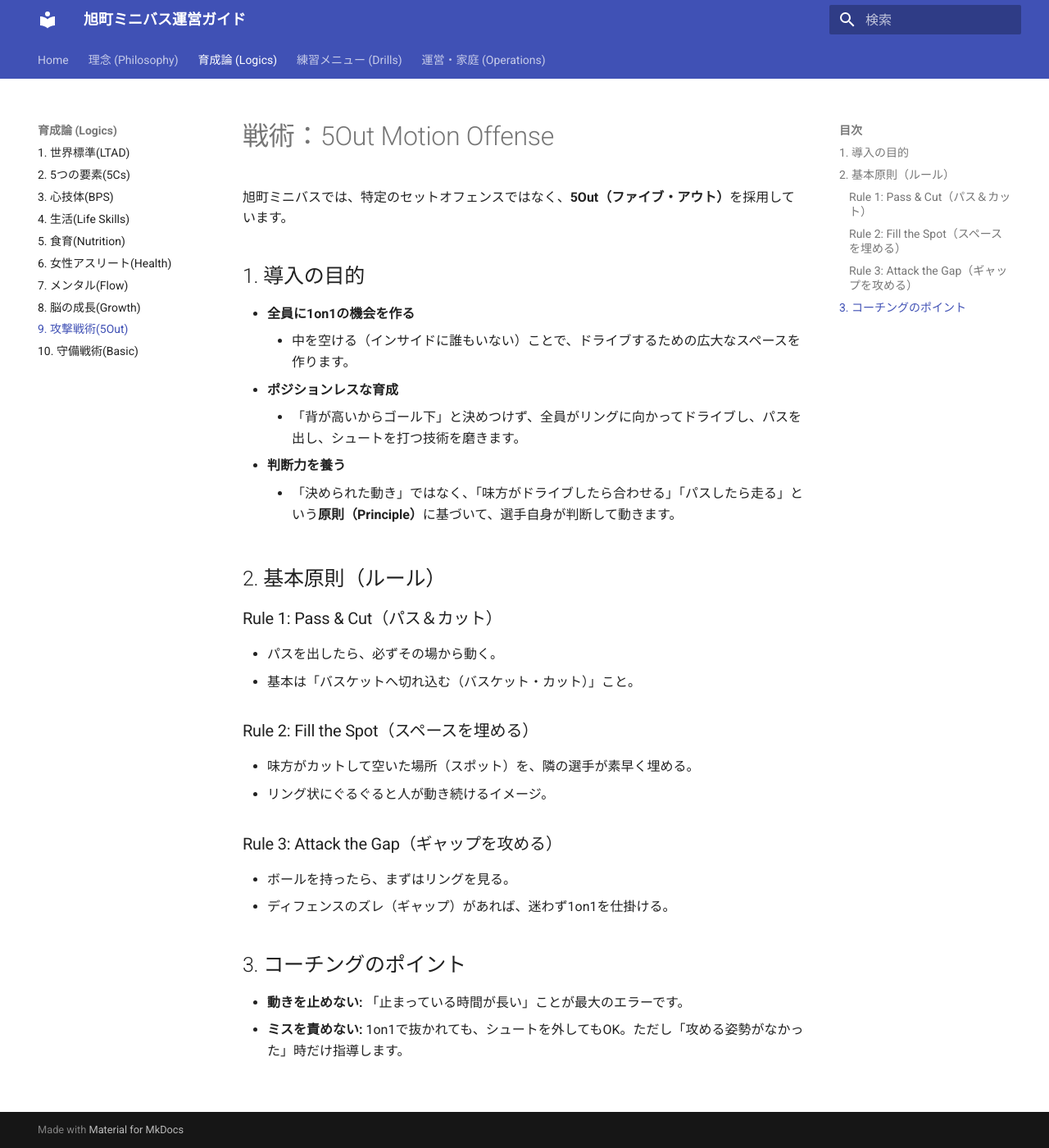
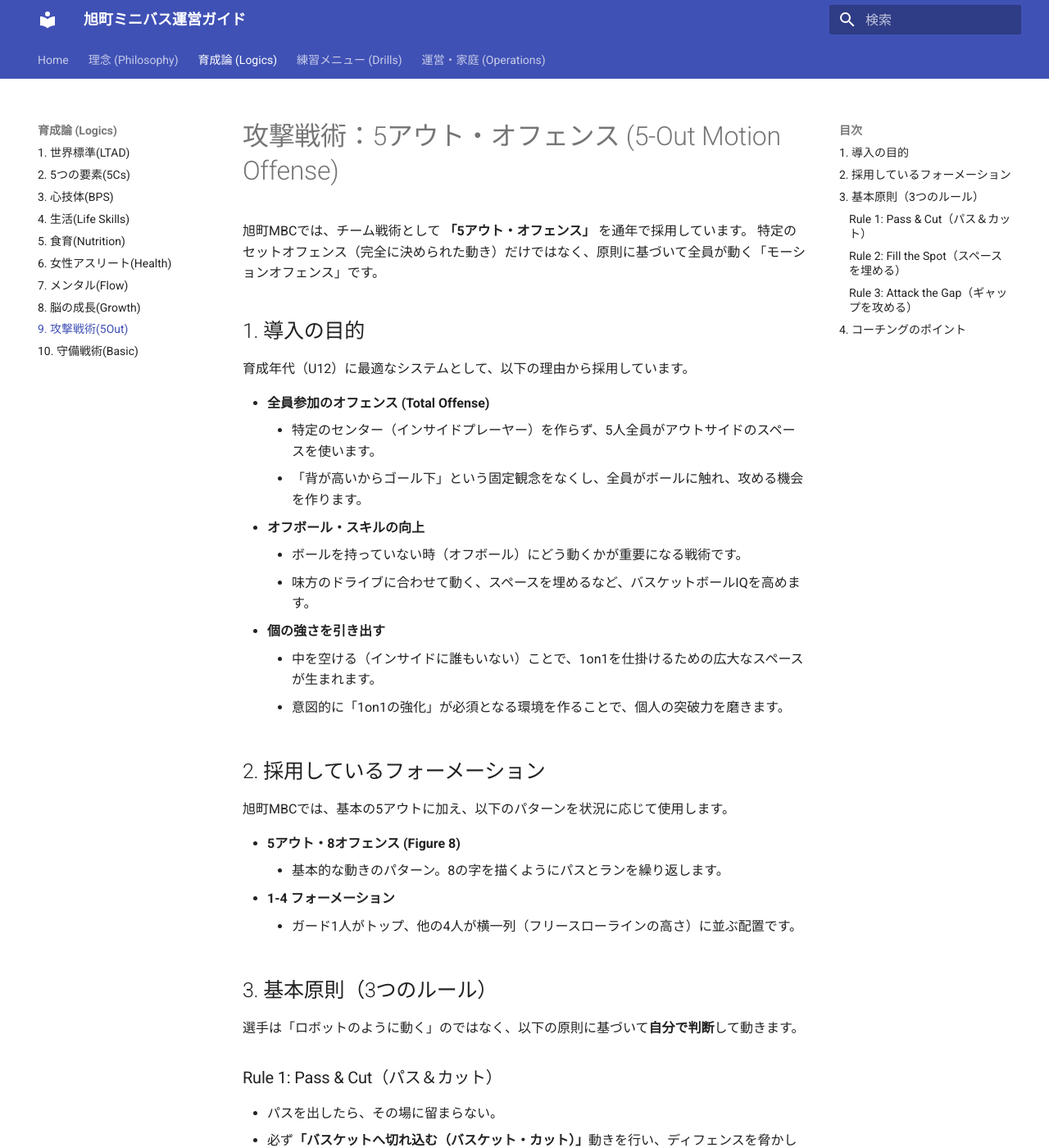
Before and after one commit to kawaiikumichan/asahicho-minibus-ops, an MkDocs documentation site: the page built from docs/01_Coaching_Logics/5out.md, in a window 1280 px wide and 1400 px high. Shown: the whole window at 82% size. Built offline with MkDocs 1.6.1 and Material for MkDocs 9.7.7, drawn with Linux system fonts in a browser that asks for light colours; some of the changed text lies outside the part shown.

Commit message:
Update 5out.md

```diff
--- a/docs/01_Coaching_Logics/5out.md
+++ b/docs/01_Coaching_Logics/5out.md
@@ -1,28 +1,49 @@
-# 戦術：5Out Motion Offense
+# 攻撃戦術：5アウト・オフェンス (5-Out Motion Offense)
 
-旭町ミニバスでは、特定のセットオフェンスではなく、**5Out（ファイブ・アウト）**を採用しています。
+旭町MBCでは、チーム戦術として **「5アウト・オフェンス」** を通年で採用しています。
+特定のセットオフェンス（完全に決められた動き）だけではなく、原則に基づいて全員が動く「モーションオフェンス」です。
 
 ## 1. 導入の目的
-* **全員に1on1の機会を作る**
-    * 中を空ける（インサイドに誰もいない）ことで、ドライブするための広大なスペースを作ります。
-* **ポジションレスな育成**
-    * 「背が高いからゴール下」と決めつけず、全員がリングに向かってドライブし、パスを出し、シュートを打つ技術を磨きます。
-* **判断力を養う**
-    * 「決められた動き」ではなく、「味方がドライブしたら合わせる」「パスしたら走る」という**原則（Principle）**に基づいて、選手自身が判断して動きます。
 
-## 2. 基本原則（ルール）
+育成年代（U12）に最適なシステムとして、以下の理由から採用しています。
+
+* **全員参加のオフェンス (Total Offense)**
+    * 特定のセンター（インサイドプレーヤー）を作らず、5人全員がアウトサイドのスペースを使います。
+    * 「背が高いからゴール下」という固定観念をなくし、全員がボールに触れ、攻める機会を作ります。
+* **オフボール・スキルの向上**
+    * ボールを持っていない時（オフボール）にどう動くかが重要になる戦術です。
+    * 味方のドライブに合わせて動く、スペースを埋めるなど、バスケットボールIQを高めます。
+* **個の強さを引き出す**
+    * 中を空ける（インサイドに誰もいない）ことで、1on1を仕掛けるための広大なスペースが生まれます。
+    * 意図的に「1on1の強化」が必須となる環境を作ることで、個人の突破力を磨きます。
+
+## 2. 採用しているフォーメーション
+
+旭町MBCでは、基本の5アウトに加え、以下のパターンを状況に応じて使用します。
+
+* **5アウト・8オフェンス (Figure 8)**
+    * 基本的な動きのパターン。8の字を描くようにパスとランを繰り返します。
+* **1-4 フォーメーション**
+    * ガード1人がトップ、他の4人が横一列（フリースローラインの高さ）に並ぶ配置です。
+
+## 3. 基本原則（3つのルール）
+
+選手は「ロボットのように動く」のではなく、以下の原則に基づいて**自分で判断**して動きます。
+
 ### Rule 1: Pass & Cut（パス＆カット）
-* パスを出したら、必ずその場から動く。
-* 基本は「バスケットへ切れ込む（バスケット・カット）」こと。
+* パスを出したら、その場に留まらない。
+* 必ず**「バスケットへ切れ込む（バスケット・カット）」**動きを行い、ディフェンスを脅かします。
 
 ### Rule 2: Fill the Spot（スペースを埋める）
-* 味方がカットして空いた場所（スポット）を、隣の選手が素早く埋める。
-* リング状にぐるぐると人が動き続けるイメージ。
+* 味方がカットして空いた場所（スポット）を、隣の選手が素早く埋めます。
+* リング状にぐるぐると人が動き続け、常に攻めるスペースを確保します。
 
 ### Rule 3: Attack the Gap（ギャップを攻める）
-* ボールを持ったら、まずはリングを見る。
-* ディフェンスのズレ（ギャップ）があれば、迷わず1on1を仕掛ける。
+* ボールを持ったら、まずはリングを見る（Look at the Ring）。
+* ディフェンスのズレ（ギャップ）があれば、パス回しを中断して**迷わず1on1を仕掛けます**。
 
-## 3. コーチングのポイント
+## 4. コーチングのポイント
+
 * **動きを止めない:** 「止まっている時間が長い」ことが最大のエラーです。
-* **ミスを責めない:** 1on1で抜かれても、シュートを外してもOK。ただし「攻める姿勢がなかった」時だけ指導します。
+* **ミスを責めない:** 1on1で抜かれても、シュートを外してもOKです。
+* **判断を評価する:** 「攻める姿勢（GUN）」があったか、適切なスペースに動けたかという「プロセス」を指導します。
```
